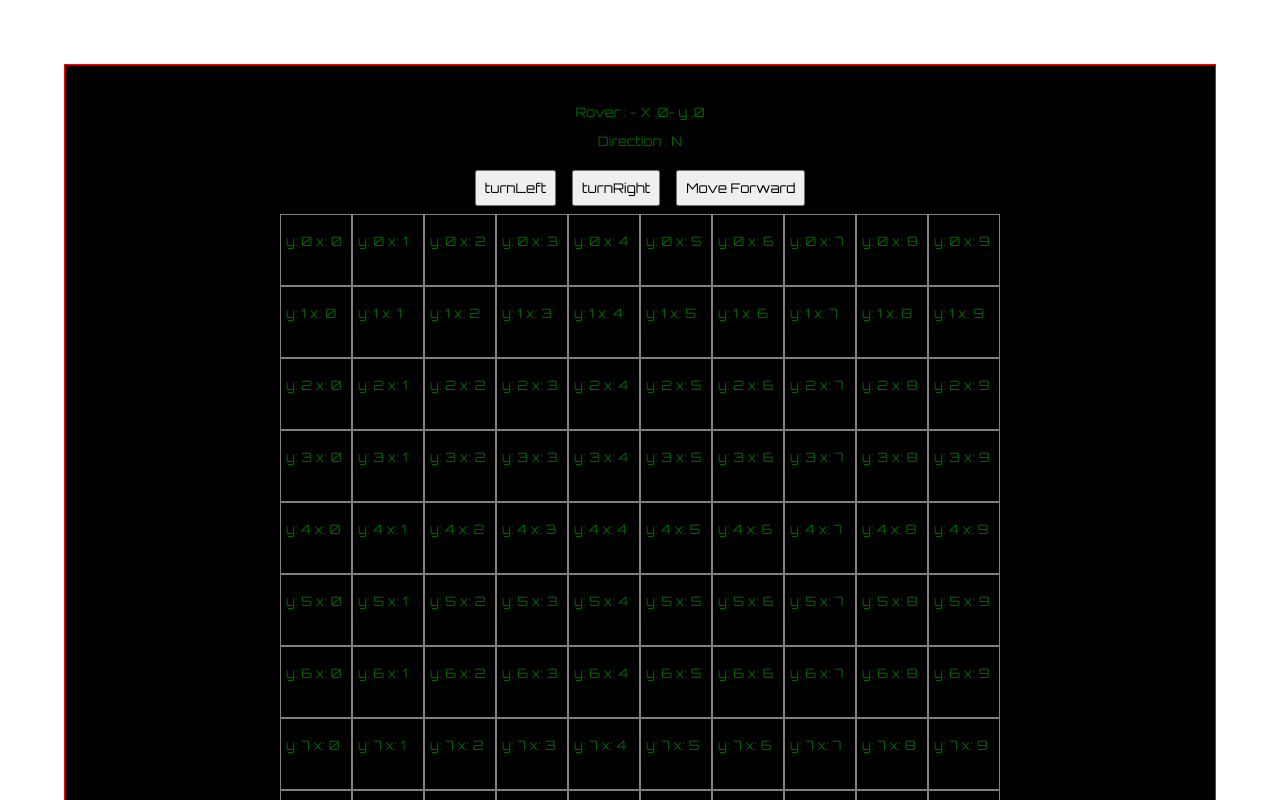
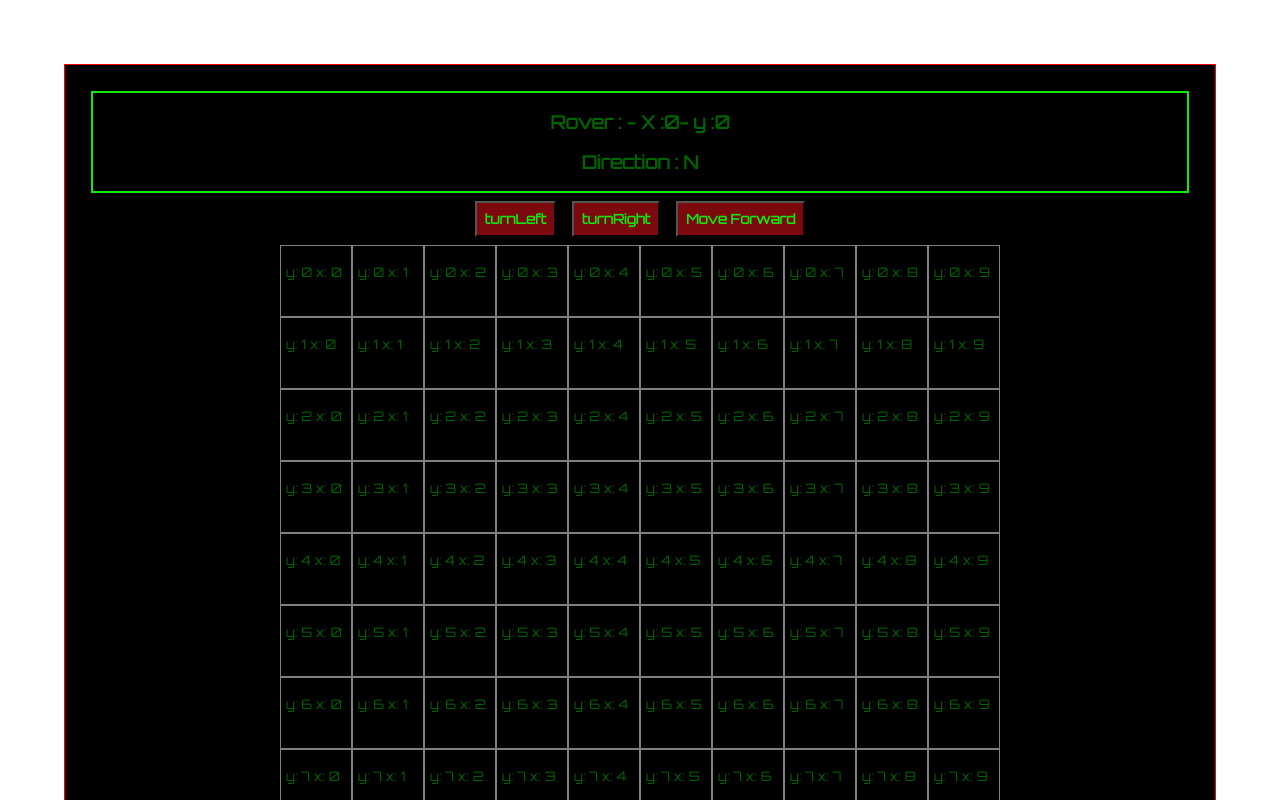
Before and after one commit to zorisse/marsRover, a React (Create React App) app: page / in a window 1280 px wide. Shown: the top 800 px of the page. Built offline with nearby package versions, Linux system fonts and the light colour scheme.

Commit message:
some style et fin du projet

```diff
--- a/public/app.js
+++ b/public/app.js
@@ -53,7 +53,7 @@
     rover.direction = "S";
   } else if (actualDirection === "S") {
     rover.direction = "W";
-  } else if (actualDirection === "W") {
+  } else if (actualDirection == "W") {
     rover.direction = "N";
   }
   console.log(rover.direction);
--- a/src/App.js
+++ b/src/App.js
@@ -148,7 +148,7 @@
     return (
       <div className='pp' style={{display: 'flex' , flexDirection: 'column', border:'1px solid red', justifyContent:'center', margin:'5%', padding:'2%'}}>
 
-         <div style={{textAlign:'center'}}>
+         <div style={{textAlign:'center', fontWeight:'bold', fontSize:'large', border:'2px solid #12e80b'}}>
          <p >
           Rover :
           - X :{this.state.Rover.x}
--- a/src/components/button.js
+++ b/src/components/button.js
@@ -4,6 +4,9 @@
     fontFamily:'Orbitron',
     margin: '8px',
     padding: '8px',
+    color:'#12e80b',
+    background:'#7c090d',
+    fontWeight:'bold'
 }
 
 
```
